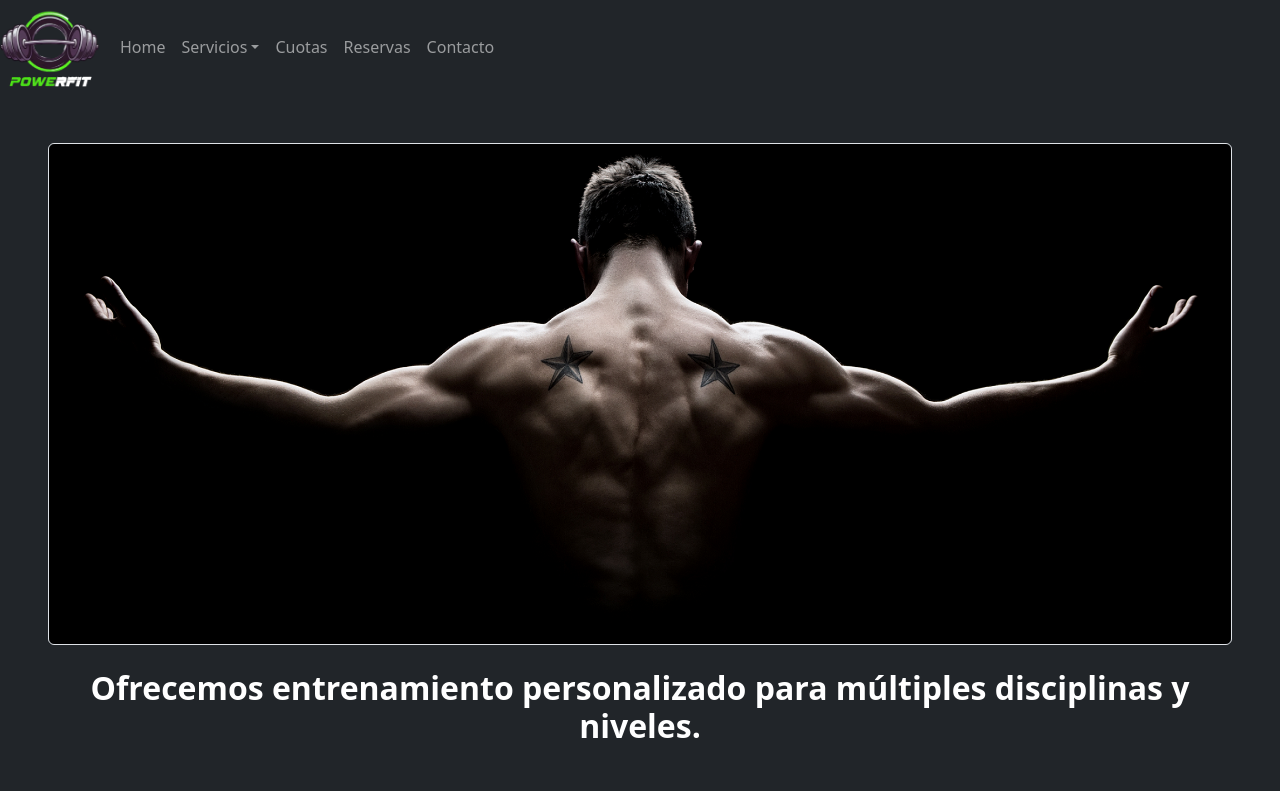
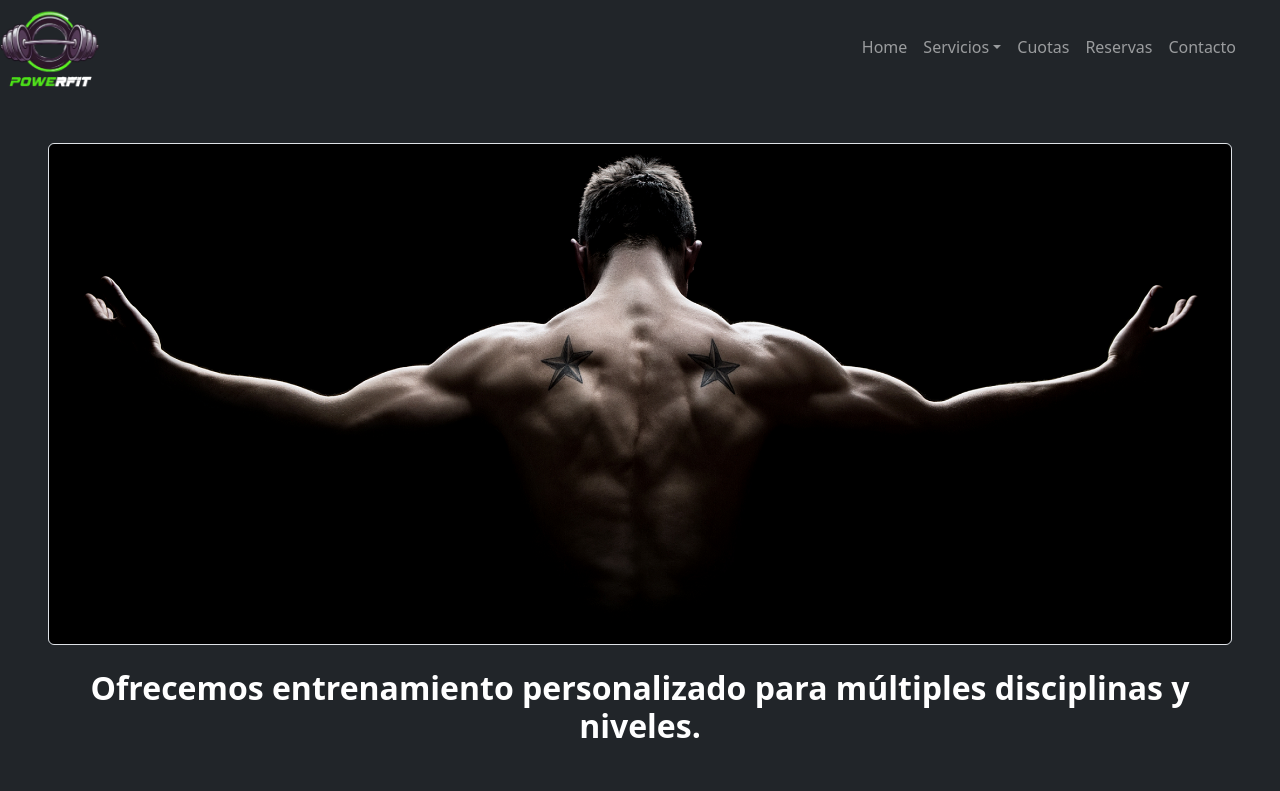
Before and after one commit to S4nchzz/GymPowerFit-DESIN, a website: page index.html in a window 1280 px wide. Shown: the top 791 px of the page. Drawn offline with nearby package versions, Linux system fonts and the light colour scheme.

Commit message:
ya va el navbar, falta justificarlo

```diff
--- a/index.html
+++ b/index.html
@@ -106,7 +106,7 @@
             <button class="navbar-toggler" type="button" data-bs-toggle="collapse" data-bs-target="#collapsibleNavbar">
                 <span class="navbar-toggler-icon"></span>
             </button>
-            <div class="collapse navbar-collapse">
+            <div class="collapse navbar-collapse justify-content-end" id="collapsibleNavbar">
 
                 <ul class="navbar-nav me-4">
                     <li class="nav-item dropdown">
```
